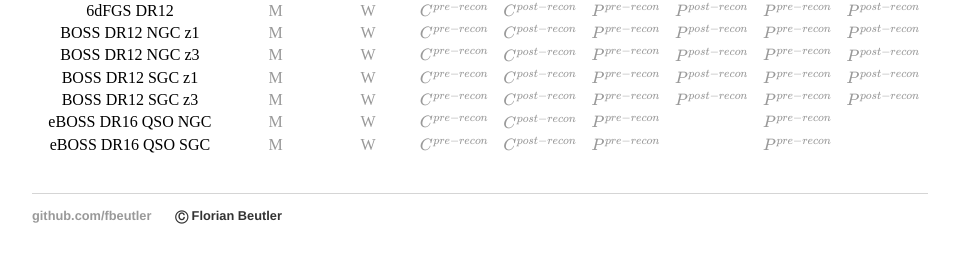
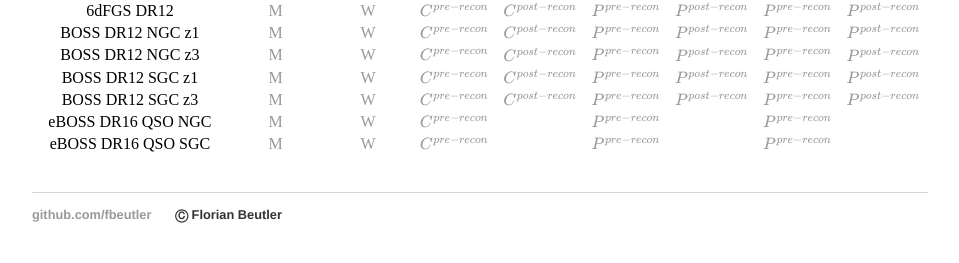
Before and after one commit to fbeutler/fbeutler.github.io, a Jekyll site: the page built from hub/deconv_paper.html, in a window 1280 px wide. Shown: the part 537-800 px from the top of the page, without its empty margins (160-1119 px from the left). Built offline with Jekyll 4.4.1, drawn with Linux system fonts in a browser that asks for light colours.

Commit message:
Update deconv_paper.html

```diff
--- a/hub/deconv_paper.html
+++ b/hub/deconv_paper.html
@@ -98,7 +98,7 @@
     <td><a href="M_eBOSS_DR16_QSO_NGC_1_1_1_1_1_1200_2000.matrix.gz">M</a></td>
     <td><a href="W_eBOSS_DR16_QSO_NGC_1_1_1_1_1_10_2000_200.matrix.gz">W</a></td>
     <td><a href="C_1000_eBOSS_DR16_QSO_NGC_1_1_1_1_1_10_200_200.matrix.gz">\(C^{pre-recon}\)</a></td>
-    <td><a href="C_1000_eBOSS_DR16_QSO_NGC_1_1_1_1_1_10_200_200.matrix.gz">\(C^{post-recon}\)</a></td>
+    <td></td>
     <td><a href="X.tar.gz">\(P^{pre-recon}\)</a></td>
     <td></td>
     <td><a href="X.tar.gz">\(P^{pre-recon}\)</a></td>
@@ -109,7 +109,7 @@
     <td><a href="M_eBOSS_DR16_QSO_SGC_1_1_1_1_1_1200_2000.matrix.gz">M</a></td>
     <td><a href="W_eBOSS_DR16_QSO_SGC_1_1_1_1_1_10_2000_200.matrix.gz">W</a></td>
     <td><a href="C_1000_eBOSS_DR16_QSO_SGC_1_1_1_1_1_10_200_200.matrix.gz">\(C^{pre-recon}\)</a></td>
-    <td><a href="C_1000_eBOSS_DR16_QSO_SGC_1_1_1_1_1_10_200_200.matrix.gz">\(C^{post-recon}\)</a></td>
+    <td></td>
     <td><a href="X.tar.gz">\(P^{pre-recon}\)</a></td>
     <td></td>
     <td><a href="X.tar.gz">\(P^{pre-recon}\)</a></td>
```
